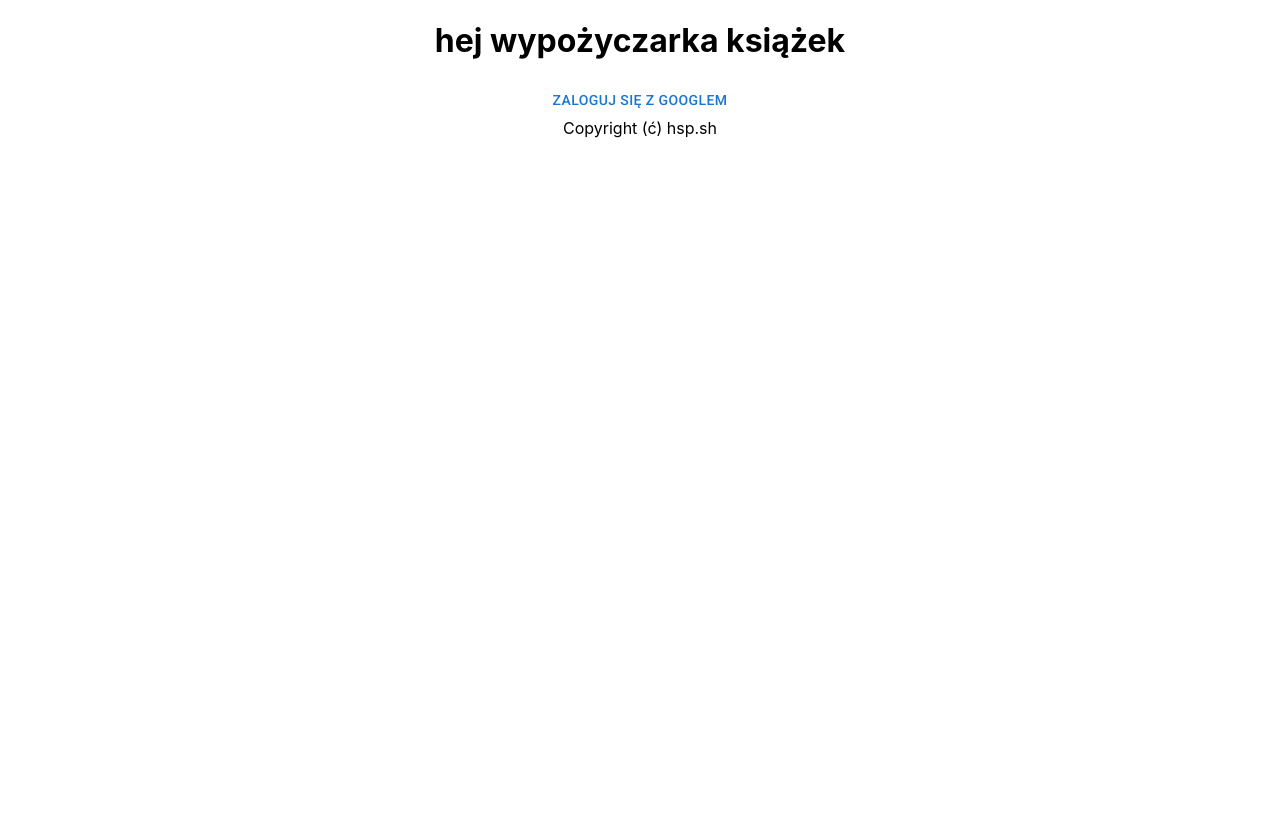
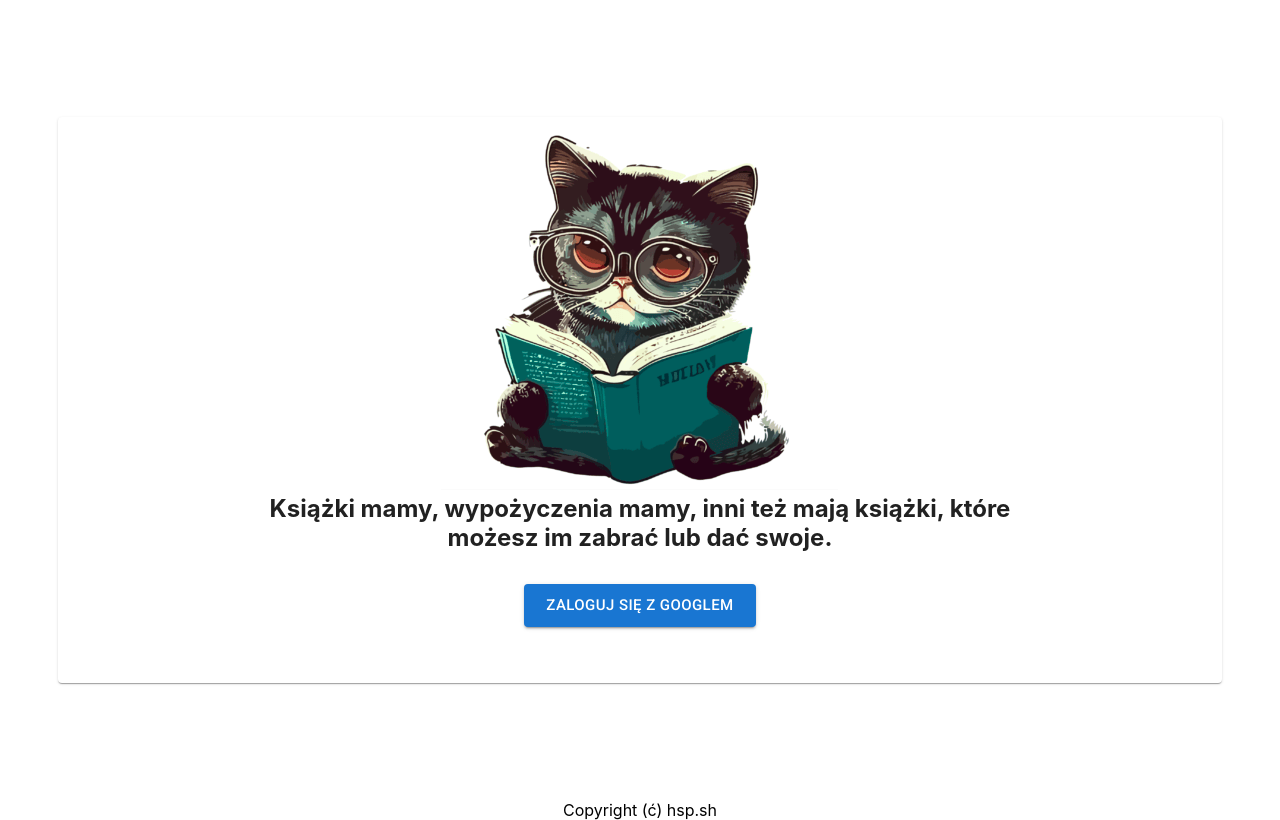
Before and after one commit to ksidelta/libruch, a Next.js app in the folder frontend/: page / in a window 1280 px wide. Built offline with nearby package versions, Linux system fonts and the light colour scheme.

Commit message:
Added cool index view

```diff
--- a/frontend/pages/index.tsx
+++ b/frontend/pages/index.tsx
@@ -1,9 +1,17 @@
 import Head from "next/head";
+import Image from "next/image";
+import Link from "next/link";
+
+import Box from "@mui/material/Box";
+import Button from "@mui/material/Button";
+import Grid from "@mui/material/Grid";
+import Card from "@mui/material/Card";
+import CardContent from "@mui/material/CardContent";
 
 import { UnauthorizedLayout } from "../components/Layout";
-import { Button } from "@mui/material";
+import profilePic from "../public/hello.png";
 
-export default function Home({ children }) {
+export default function Home() {
   return (
     <>
       <Head>
@@ -11,10 +19,30 @@ export default function Home({ children }) {
         <link rel="icon" href="/favicon.ico" />
       </Head>
       <UnauthorizedLayout>
-        <h1> hej wypożyczarka książek</h1>
-        <Button>Zaloguj się z googlem</Button>
+        <Grid
+          container
+          spacing={0}
+          direction="column"
+          alignItems="center"
+          justifyContent="center"
+          sx={{ minHeight: "100vh" }}
+        >
+          <Card>
+            <CardContent sx={{ textAlign: "center" }}>
+              <Image src={profilePic} alt="Kitty" />
+              <h2 style={{ maxWidth: "70%", margin: "auto" }}>
+                Książki mamy, wypożyczenia mamy, inni też mają książki, które
+                możesz im zabrać lub dać swoje.
+              </h2>
 
-        {children}
+              <Box sx={{ m: 4 }}>
+                <Button variant="contained" size="large">
+                  <Link href="/">Zaloguj się z googlem</Link>
+                </Button>
+              </Box>
+            </CardContent>
+          </Card>
+        </Grid>
       </UnauthorizedLayout>
     </>
   );
```
Also changed, not shown: frontend/public/hello.png (added).
